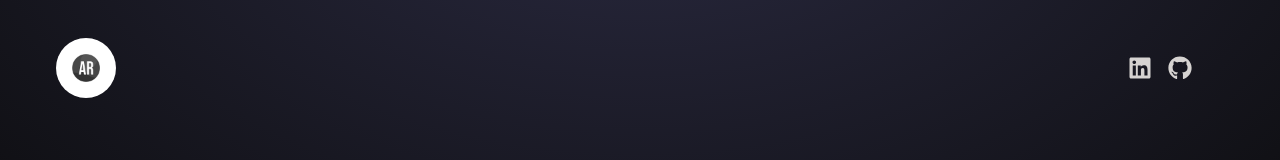
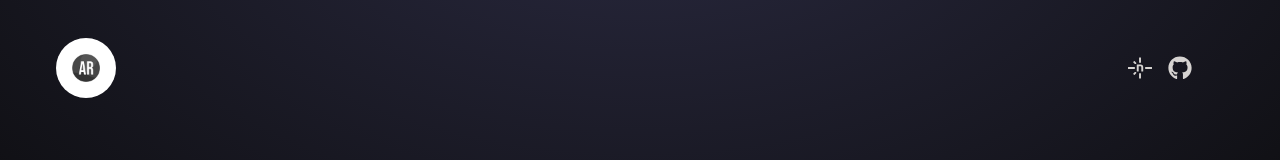
Before and after one commit to archanaradha95/Archana, a React (Vite) app: page / in a window 1280 px wide. Shown: the top 160 px of the page. Built offline with nearby package versions, Linux system fonts and the light colour scheme; a web font is replaced by a local one.

Commit message:
link  edited

```diff
--- a/src/Components/Navbar.jsx
+++ b/src/Components/Navbar.jsx
@@ -1,6 +1,8 @@
 import React from 'react'
 import { FaLinkedin } from "react-icons/fa";
 import { FaGithub } from "react-icons/fa";
+import { SiNetlify } from "react-icons/si";
+
 
 
 const Navbar = () => {
@@ -15,8 +17,12 @@ const Navbar = () => {
         </div>
 
         <div className='m-8 flex items-center justify-center gap-4 text-2xl'>
-            <a href="http://www.linkedin.com/in/">
+            {/* <a href="http://www.linkedin.com/in/">
             <FaLinkedin />
+</a> */}
+
+<a href="https://app.netlify.com/teams/archanaradha95/projects">
+<SiNetlify />
 </a>
 <a href="https://github.com/archanaradha95">
              <FaGithub />
```
